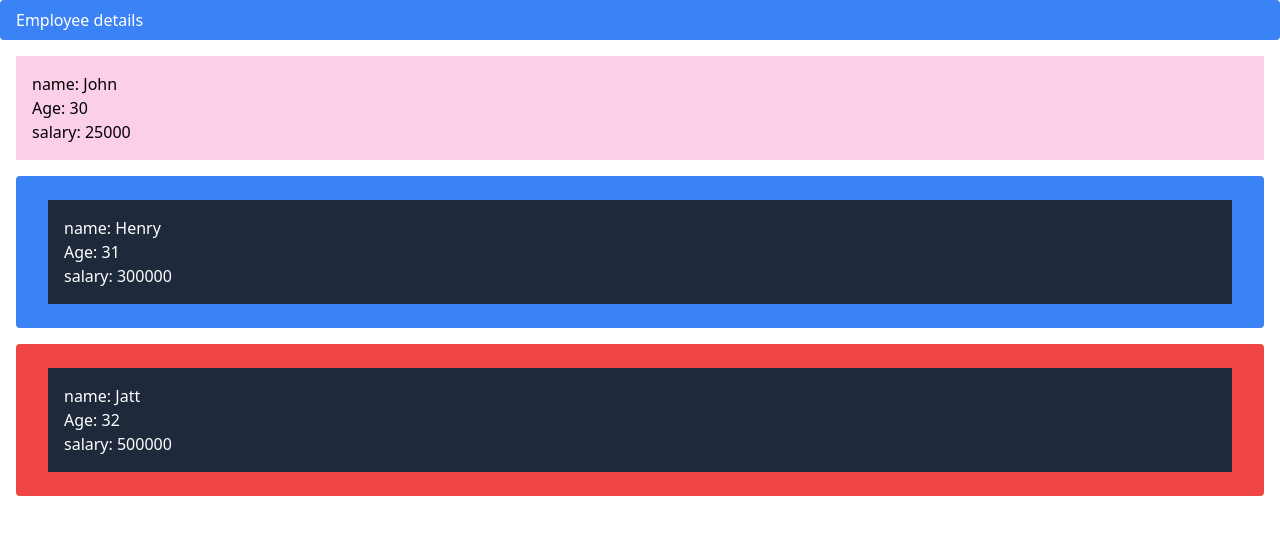
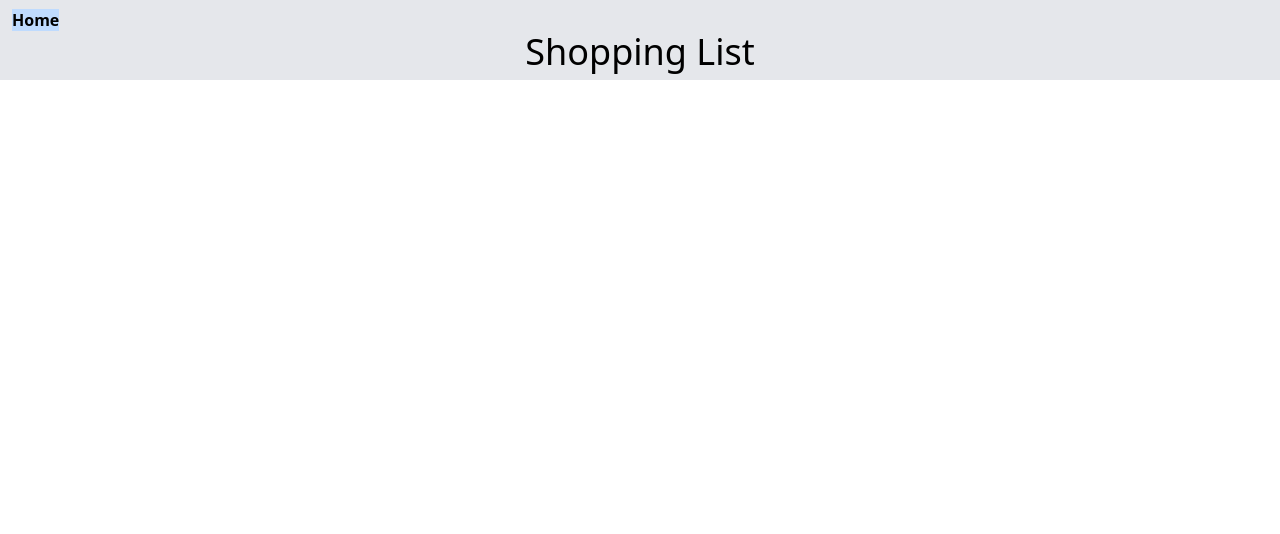
Before and after one commit to rudrapratap11/cprg306-assignments, a Next.js app: page /week-3 in a window 1280 px wide. Shown: the top 534 px of the page. Built offline with nearby package versions, Linux system fonts and the light colour scheme.

Commit message:
itemlist  added

```diff
--- /dev/null
+++ b/app/week-3/item-list.js
@@ -0,0 +1,80 @@
+import Item from './item.js';
+import React from 'react';
+
+
+export default function ItemList(props){
+
+
+const item1 = {
+    name: "milk, 4 L 🥛",
+    quantity: 1,
+    category: "dairy",
+  };
+
+  const item2 = {
+    name: "bread 🍞",
+    quantity: 2,
+    category: "bakery",
+  };
+
+  const item3 = {
+    name: "eggs, dozen 🥚",
+    quantity: 2,
+    category: "dairy",
+  };
+
+  const item4 = {
+    name: "bananas 🍌",
+    quantity: 6,
+    category: "produce",
+  };
+
+  const item5 = {
+    name: "broccoli 🥦",
+    quantity: 3,
+    category: "produce",
+  };
+
+  const item6 = {
+    name: "chicken breasts, 1 kg 🍗",
+    quantity: 1,
+    category: "meat",
+  };
+
+  const item7 = {
+    name: "pasta sauce 🍝",
+    quantity: 3,
+    category: "canned goods",
+  };
+
+  const item8 = {
+    name: "spaghetti, 454 g 🍝",
+    quantity: 2,
+    category: "dry goods",
+  };
+
+  const item9 = {
+    name: "toilet paper, 12 pack 🧻",
+    quantity: 1,
+    category: "household",
+  };
+
+  const item10 = {
+    name: "paper towels, 6 pack",
+    quantity: 1,
+    category: "household",
+  };
+
+  const item11 = {
+    name: "dish soap 🍽️",
+    quantity: 1,
+    category: "household",
+  };
+
+  const item12 = {
+    name: "hand soap 🧼",
+    quantity: 4,
+    category: "household",
+  };
+
+}
--- /dev/null
+++ b/app/week-3/item.js
@@ -0,0 +1,11 @@
+export default function Item({ name, quantity, color}) {
+
+    return (
+      <section className="bg-slate-300 m-2 p-2">
+        <h2 className="font-bold text-lg text-orange-600">{name}</h2>
+        <p className="ml-1">Age: {age}</p>
+        <p className="ml-1">Breed: {breed}</p>
+        <p className="ml-1">Color: {color}</p>
+      </section>
+    );
+  }
--- a/app/week-3/page.js
+++ b/app/week-3/page.js
@@ -1,45 +1,14 @@
-export default function Page(){
-    let employee1={
-        name:"John",
-        age:30,
-        salary:25000
-    };
+import ItemList from './item-list.js';
+import Link from 'next/link';
 
-    let employee2={
-        name:"Henry",
-        age:31,
-        salary:300000
-    };
-
-    let employee3={
-        name:"Jatt",
-        age:32,
-        salary:500000
-    };
-
-    return (<main>
-        <h1 className="px-4 py-2 text-white bg-blue-500 rounded hover:bg-blue-600"> Employee details</h1>
-        <section className= "bg-pink-200 p-4 m-4">
-        <p>name: {employee1.name}</p>
-        <p>Age: {employee1.age}</p>
-        <p>salary: {employee1.salary}</p>
-        </section>
-
-        <section className="px-4 py-2 text-white bg-blue-500 rounded hover:bg-blue-600 p-4 m-4">
-        <p className="p-4 m-4 bg-slate-800">
-        <p>name: {employee2.name}</p>
-        <p>Age: {employee2.age}</p>
-        <p>salary: {employee2.salary}</p>
-        </p>
-        </section>
-
-        <section className="px-4 py-2 text-white bg-red-500 rounded hover:bg-red-888 p-4 m-4">
-            <p className="p-4 m-4 bg-slate-800">
-        <p>name: {employee3.name}</p>
-        <p>Age: {employee3.age}</p>
-        <p>salary: {employee3.salary}</p>
-        </p>
-        </section>
-
-    </main>)
+export default function Page() {
+    return (
+        <div className="bg-gray-200 p-2">
+            <p>
+                <Link className="font-bold bg-blue-200 p-0 m-1" href="../">Home</Link>
+            </p>
+            <h1 className="text-4xl text-center">Shopping List</h1>
+            <ItemList />
+        </div>
+    );
 }
```
